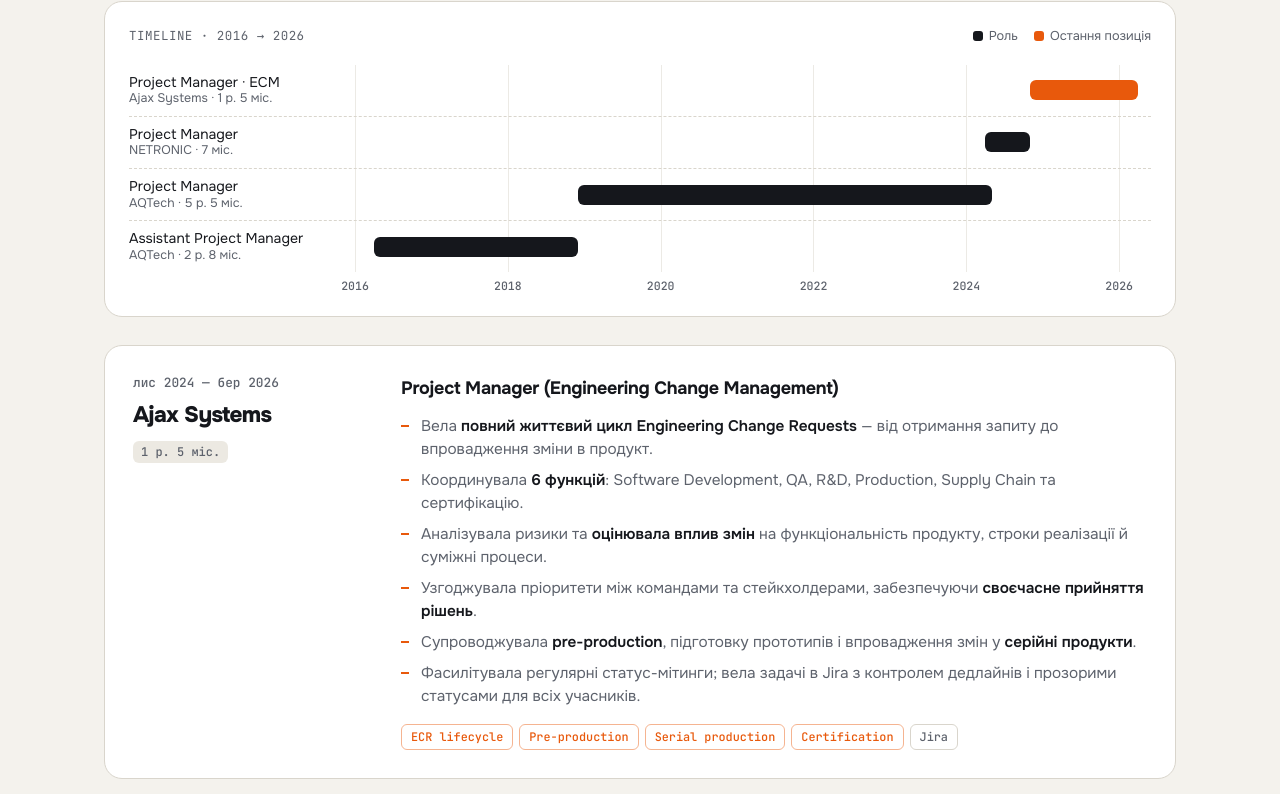
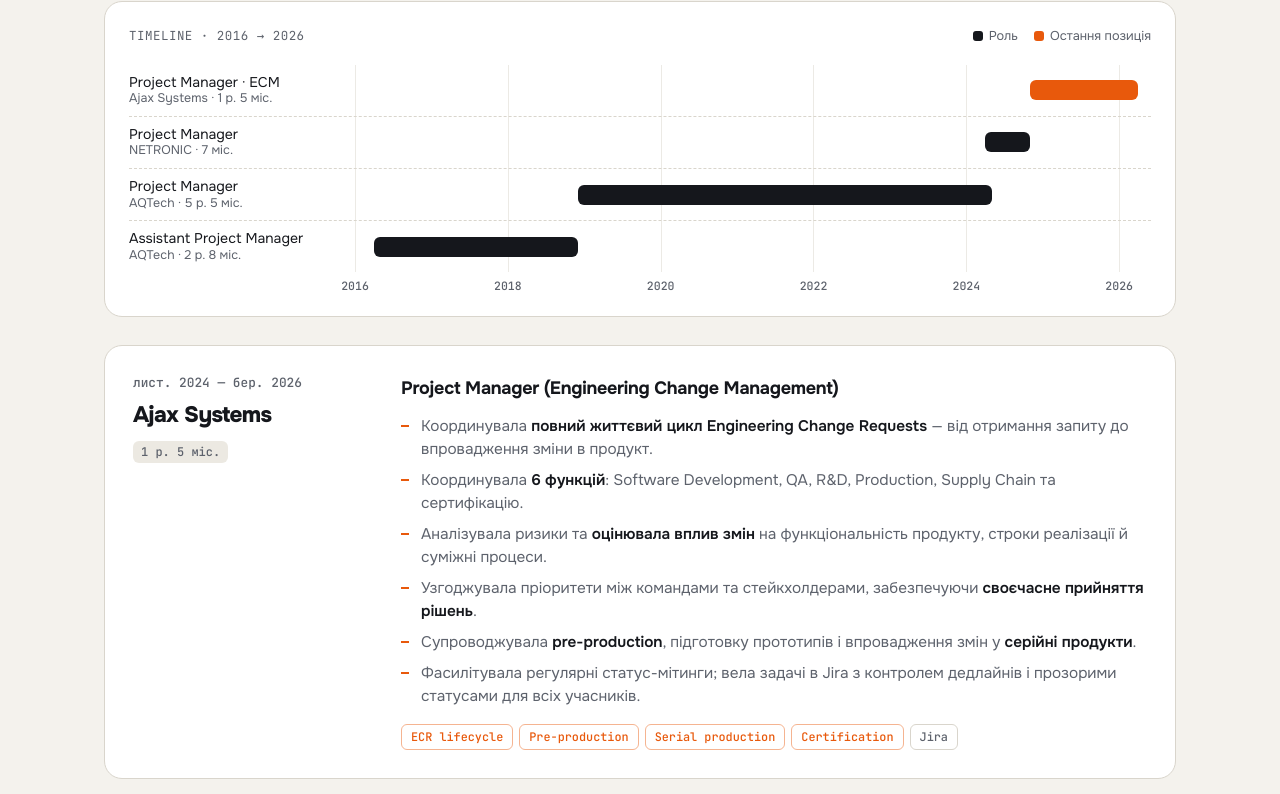
Before and after one commit to niko1aichgoog1e-cmyk/kumantsova-cv, a plain HTML site: page index.html in a window 1280 px wide. Shown: the part 1980-2774 px from the top of the page. Drawn offline with Linux system fonts and the light colour scheme.

Commit message:
Fix copy accuracy, Ukrainian month abbreviations, hero pulse and counter flicker

```diff
--- a/index.html
+++ b/index.html
@@ -63,7 +63,7 @@ a{color:inherit}
 .traces{position:absolute;right:-60px;top:20px;width:min(720px,90vw);height:auto;pointer-events:none;opacity:.9}
 .traces path{fill:none;stroke:var(--trace);stroke-width:2;stroke-linecap:round;stroke-dasharray:var(--len);stroke-dashoffset:var(--len);animation:draw 2.6s cubic-bezier(.6,.1,.2,1) forwards}
 .traces circle{fill:var(--bg);stroke:var(--trace);stroke-width:2;opacity:0;animation:fade .4s forwards}
-.traces .pulse{fill:var(--accent);stroke:none;opacity:1;animation:none;filter:drop-shadow(0 0 6px var(--accent))}
+.traces .pulse{fill:var(--accent);stroke:none;opacity:0;animation:fade .3s 2.4s forwards!important;filter:drop-shadow(0 0 6px var(--accent))}
 @keyframes draw{to{stroke-dashoffset:0}}
 @keyframes fade{to{opacity:1}}
 .hero .wrap{position:relative}
@@ -220,7 +220,7 @@ footer{padding:36px 0 48px;color:var(--muted);font-size:.85rem;display:flex;just
 @media (prefers-reduced-motion:reduce){
   *,*::before,*::after{animation:none!important;transition:none!important}
   h1 .ln span,.rv{transform:none;opacity:1}
-  .traces path{stroke-dashoffset:0}.traces circle{opacity:1}
+  .traces path{stroke-dashoffset:0}.traces circle{opacity:1}.traces .pulse{display:none}
   .g-bar{transform:none}
 }
 @media print{
@@ -352,7 +352,7 @@ ua:{
   "nav.lifecycle":"Життєвий цикл","nav.experience":"Досвід","nav.skills":"Навички","nav.contact":"Контакти",
   "hero.status":"Відкрита до нових проєктів",
   "hero.first":"Катерина","hero.last":"Куманцова",
-  "hero.lead":"Веду технічні продукти від інженерної ідеї та запиту на зміну — до серійного виробництва. 8+ років координую R&D, Software, QA, виробництво й постачання так, щоб рішення ухвалювались вчасно, а статуси були прозорими для всіх.",
+  "hero.lead":"Веду технічні продукти від інженерної ідеї та запиту на зміну — до серійного виробництва. 8+ років координую кросфункціональні команди — R&D, Software, QA, виробництво — так, щоб рішення ухвалювались вчасно, а статуси були прозорими для всіх.",
   "hero.city":"Харків, Україна",
   "cta.mail":"Написати","cta.pdf":"Резюме PDF",
   "life.title":"Від ідеї до серійного продукту",
@@ -364,7 +364,7 @@ ua:{
   "sk.title":"Навички та інструменти","sk.sub":"Методології, з якими працюю щодня, і стек, у якому живуть мої проєкти.",
   "edu.title":"Освіта","edu.sub":"Інженерна база + професійне управління проєктами — тому я говорю з R&D однією мовою.",
   "ct.k":"Контакти","ct.title":"Шукаєте PM, який доведе продукт до виробництва?",
-  "ct.sub":"Розглядаю ролі Project Manager у продуктових IT- та hardware-компаніях. Напишіть — відповім швидко.",
+  "ct.sub":"Розглядаю ролі Project Manager у продуктових IT- та hardware-компаніях. Буду рада поспілкуватися.",
   "ft":"Project Manager · Hardware & IT",
   stats:[["8","+","років у Project Management"],["4","","ролі у 3 компаніях — від Assistant PM до PM"],["6","","функцій в одному процесі змін: SW, QA, R&D, Production, Supply Chain, сертифікація"],["2","","ступені ХАІ: авіоніка та управління проєктами"]],
   stages:[
@@ -383,7 +383,7 @@ ua:{
   jobs:[
     {co:"Ajax Systems",role:"Project Manager (Engineering Change Management)",from:"2024-11",to:"2026-03",cur:true,
      tags:[["ECR lifecycle",1],["Pre-production",1],["Serial production",1],["Certification",1],["Jira",0]],
-     b:["Вела <b>повний життєвий цикл Engineering Change Requests</b> — від отримання запиту до впровадження зміни в продукт.",
+     b:["Координувала <b>повний життєвий цикл Engineering Change Requests</b> — від отримання запиту до впровадження зміни в продукт.",
         "Координувала <b>6 функцій</b>: Software Development, QA, R&D, Production, Supply Chain та сертифікацію.",
         "Аналізувала ризики та <b>оцінювала вплив змін</b> на функціональність продукту, строки реалізації й суміжні процеси.",
         "Узгоджувала пріоритети між командами та стейкхолдерами, забезпечуючи <b>своєчасне прийняття рішень</b>.",
@@ -394,7 +394,7 @@ ua:{
      b:["Керувала проєктами <b>розробки та впровадження нових продуктів</b>.",
         "Планувала проєкти, <b>формувала роадмепи</b> й контролювала виконання ключових етапів.",
         "Координувала роботу <b>R&D, Software Development, QA та виробництва</b>.",
-        "Керувала ризиками та контролем змін протягом усього життєвого циклу проєктів.",
+        "Забезпечувала управління ризиками та контроль змін протягом усього життєвого циклу проєктів.",
         "Погоджувала вимоги й пріоритети зі стейкхолдерами; стежила за актуальністю технічної та проєктної документації.",
         "Брала участь у побудові та вдосконаленні проєктних процесів."]},
     {co:"AQTech",role:"Project Manager",from:"2018-12",to:"2024-04",promo:"Підвищення з Assistant PM",
@@ -419,14 +419,14 @@ ua:{
     ["Ключові компетенції",["IT Project Management","Управління кросфункціональними командами","Планування та координація","Управління ризиками","Change Management","Управління беклогом","Stakeholder Management","Побудова та оптимізація процесів","Пріоритизація задач","Планування ресурсів","Проєктна документація","Фасилітація зустрічей","Контроль термінів"],"wide"]
   ],
   edu:[["2016","Управління проєктами","Магістр · Національний аерокосмічний університет ім. М. Є. Жуковського «ХАІ»"],["2014","Авіоніка","Бакалавр · Національний аерокосмічний університет ім. М. Є. Жуковського «ХАІ»"]],
-  months:["січ","лют","бер","кві","тра","чер","лип","сер","вер","жов","лис","гру"],
+  months:["січ.","лют.","бер.","квіт.","трав.","черв.","лип.","серп.","вер.","жовт.","лист.","груд."],
   y:"р.",m:"міс.",now:""
 },
 en:{
   "nav.lifecycle":"Lifecycle","nav.experience":"Experience","nav.skills":"Skills","nav.contact":"Contact",
   "hero.status":"Open to new projects",
   "hero.first":"Kateryna","hero.last":"Kumantsova",
-  "hero.lead":"I take technical products from an engineering idea or change request all the way to serial production. 8+ years coordinating R&D, Software, QA, production and supply chain — so decisions get made on time and status is transparent to everyone.",
+  "hero.lead":"I take technical products from an engineering idea or change request all the way to serial production. 8+ years coordinating cross-functional teams — R&D, Software, QA, production — so decisions get made on time and status is transparent to everyone.",
   "hero.city":"Kharkiv, Ukraine",
   "cta.mail":"Email me","cta.pdf":"CV as PDF",
   "life.title":"From idea to serial product",
@@ -438,7 +438,7 @@ en:{
   "sk.title":"Skills & tools","sk.sub":"Methodologies I use every day and the stack my projects live in.",
   "edu.title":"Education","edu.sub":"An engineering foundation plus formal project management — so I speak the same language as R&D.",
   "ct.k":"Contact","ct.title":"Looking for a PM who gets the product to production?",
-  "ct.sub":"I’m open to Project Manager roles at product IT and hardware companies. Drop me a line — I reply quickly.",
+  "ct.sub":"I’m open to Project Manager roles at product IT and hardware companies. I’d be glad to talk.",
   "ft":"Project Manager · Hardware & IT",
   stats:[["8","+","years in Project Management"],["4","","roles at 3 companies — from Assistant PM to PM"],["6","","functions in one change process: SW, QA, R&D, Production, Supply Chain, Certification"],["2","","KhAI degrees: avionics and project management"]],
   stages:[
@@ -457,7 +457,7 @@ en:{
   jobs:[
     {co:"Ajax Systems",role:"Project Manager (Engineering Change Management)",from:"2024-11",to:"2026-03",cur:true,
      tags:[["ECR lifecycle",1],["Pre-production",1],["Serial production",1],["Certification",1],["Jira",0]],
-     b:["Owned the <b>full lifecycle of Engineering Change Requests</b> — from intake to the change landing in the product.",
+     b:["Coordinated the <b>full lifecycle of Engineering Change Requests</b> — from intake to the change landing in the product.",
         "Coordinated <b>6 functions</b>: Software Development, QA, R&D, Production, Supply Chain and Certification.",
         "Analysed risks and <b>assessed the impact of changes</b> on product functionality, delivery timelines and related processes.",
         "Aligned priorities across teams and stakeholders to enable <b>timely decision-making</b>.",
@@ -521,7 +521,7 @@ function render(){
   document.querySelectorAll("[data-t]").forEach(el=>{el.innerHTML=L[el.dataset.t]});
   document.querySelectorAll(".lang span").forEach(s=>s.classList.toggle("on",s.dataset.l===lang));
 
-  $("#stats").innerHTML=L.stats.map(([n,s,p])=>`<div class="stat"><div class="n"><span class="cnt" data-to="${n}">${n}</span>${s?`<sup>${s}</sup>`:""}</div><p>${p}</p></div>`).join("");
+  $("#stats").innerHTML=L.stats.map(([n,s,p])=>`<div class="stat"><div class="n"><span class="cnt" data-to="${n}">${reduce||$("#stats").dataset.done?n:0}</span>${s?`<sup>${s}</sup>`:""}</div><p>${p}</p></div>`).join("");
   $("#track").innerHTML='<div class="prog"></div>'+L.stages.map(([h,p],i)=>`<div class="stage" style="transition-delay:${i*.3}s"><div class="dot" style="transition-delay:${i*.35}s">0${i+1}</div><h4>${h}</h4><p>${p}</p></div>`).join("");
   $("#strengths").innerHTML=L.strengths.map(([ic,h,p])=>`<div class="card rv"><div class="ic">${ICONS[ic]}</div><h3>${h}</h3><p>${p}</p></div>`).join("");
 
@@ -547,7 +547,7 @@ let io;
 function observe(){
   if(io)io.disconnect();
   const els=document.querySelectorAll(".rv,#flow,#gantt,#stats");
-  if(!("IntersectionObserver" in window)||reduce){els.forEach(e=>e.classList.add("in"));return}
+  if(!("IntersectionObserver" in window)||reduce){els.forEach(e=>e.classList.add("in"));document.querySelectorAll(".cnt").forEach(e=>e.textContent=e.dataset.to);return}
   io=new IntersectionObserver(es=>es.forEach(e=>{if(!e.isIntersecting)return;e.target.classList.add("in");
     if(e.target.id==="stats"&&!e.target.dataset.done){e.target.dataset.done=1;countUp(e.target)}
     io.unobserve(e.target)}),{threshold:.15,rootMargin:"0px 0px -40px 0px"});
```
